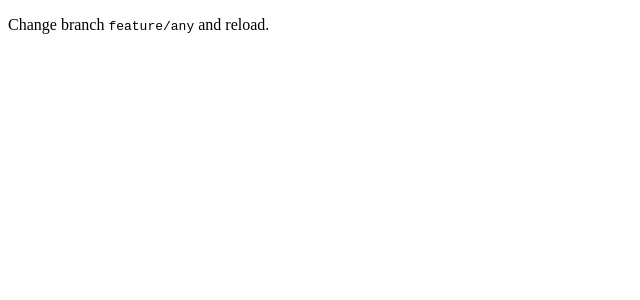
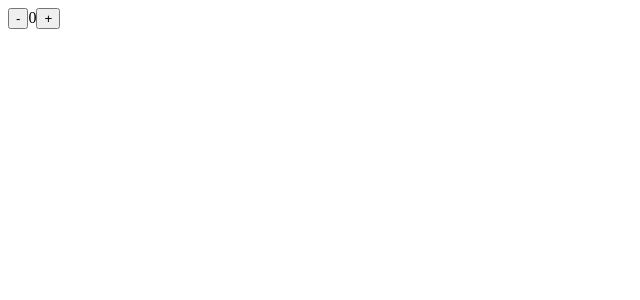
Before and after one commit to xhendpibero/React-Hook-Mistakes-Beginners-Make, a React (Create React App) app: page / in a window 1280 px wide. Shown: the top 300 px of the page, without its empty margins (0-640 px from the left). Built offline with nearby package versions, Linux system fonts and the light colour scheme.

Commit message:
Not using the function version of useState

```diff
--- a/src/App.js
+++ b/src/App.js
@@ -1,9 +1,9 @@
+import { Counter } from "./Counter";
+
 function App() {
   return (
     <div className="App">
-      <p>
-        Change branch <code>feature/any</code> and reload.
-      </p>
+      <Counter />
     </div>
   );
 }
--- /dev/null
+++ b/src/Counter.js
@@ -0,0 +1,19 @@
+import { useState } from "react";
+
+export function Counter() {
+  const [count, setCount] = useState(0);
+
+  const adjustCount = (amount) => {
+    setCount((currentCount) => {
+      return currentCount + amount;
+    });
+  };
+
+  return (
+    <>
+      <button onClick={() => adjustCount(-1)}> - </button>
+      <span>{count}</span>
+      <button onClick={() => adjustCount(1)}> + </button>
+    </>
+  );
+}
```
